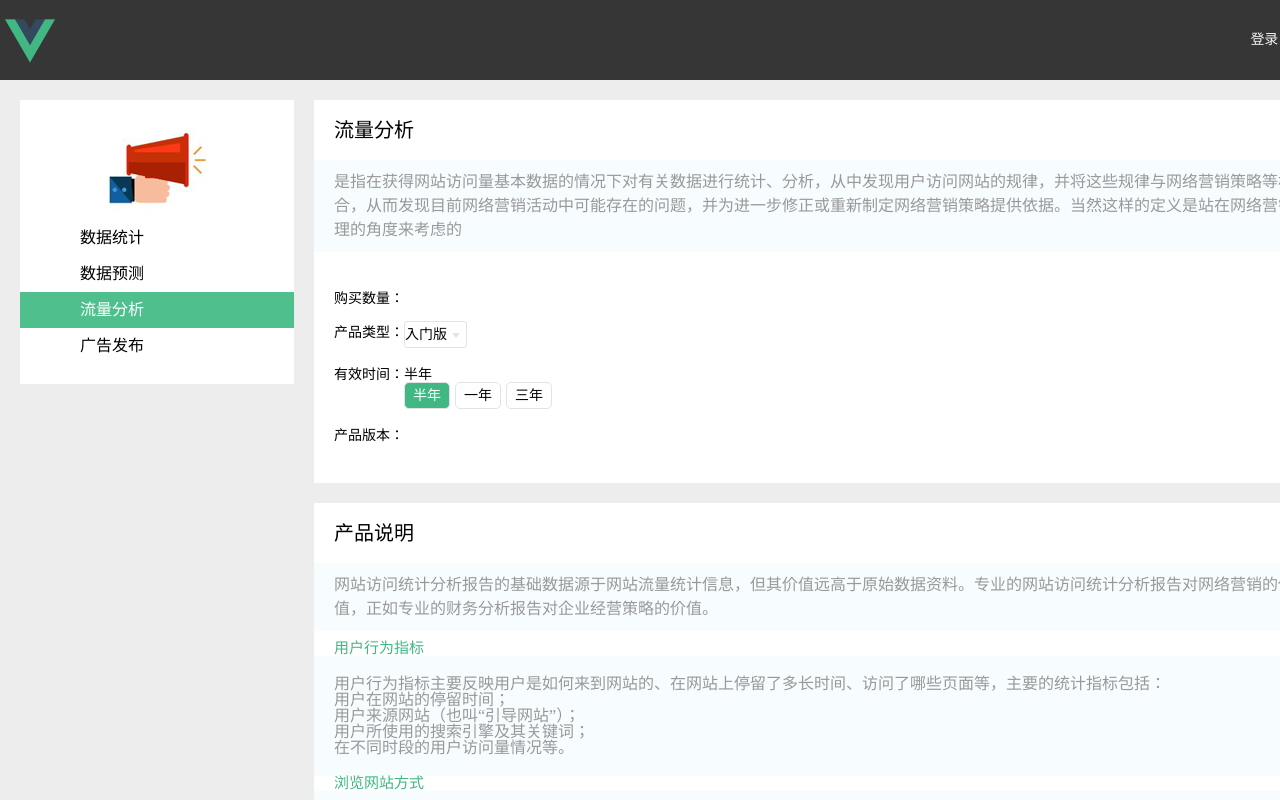
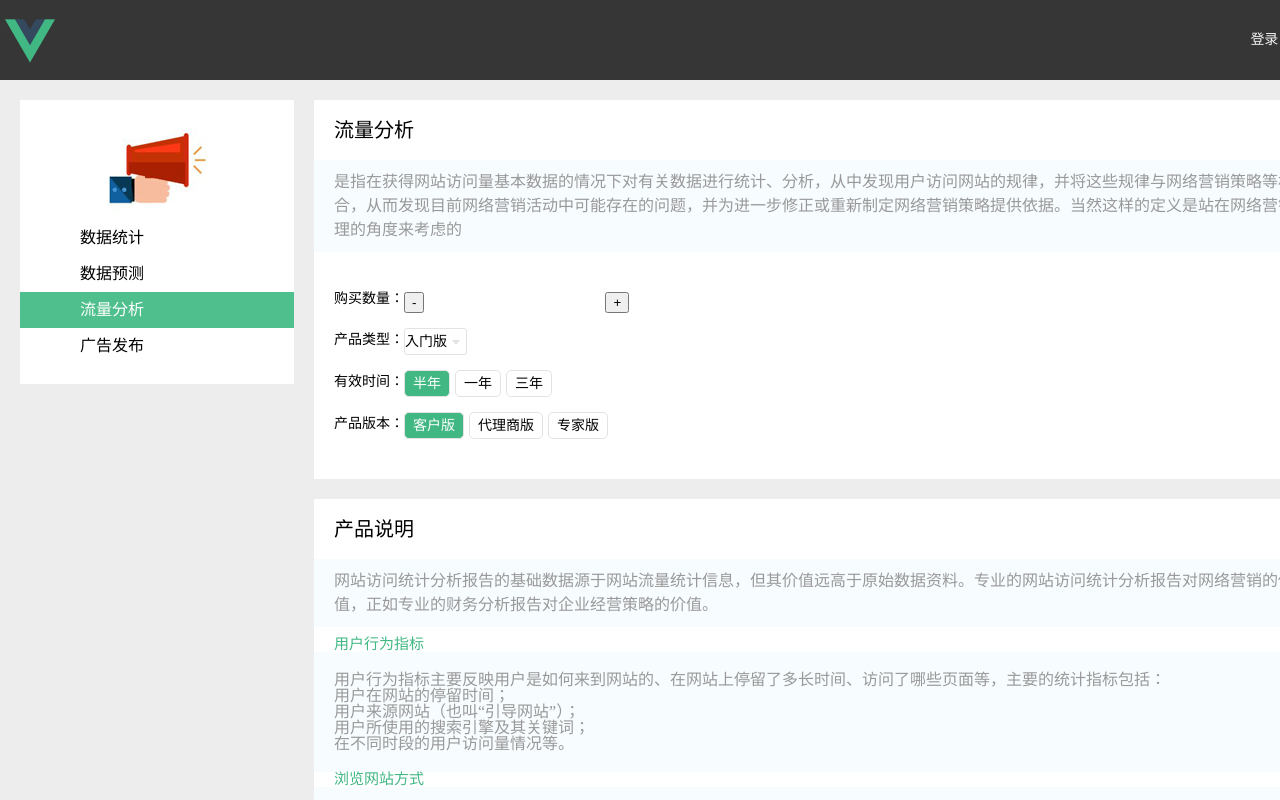
Before and after one commit to 290388252/webvue, a Vue app: page /detail/analysis in a window 1280 px wide. Shown: the top 800 px of the page. Built offline with nearby package versions, Linux system fonts and the light colour scheme; what vue-resource would draw is missing.

Commit message:
multiplychooser counter

```diff
--- a/src/components/chooser.vue
+++ b/src/components/chooser.vue
@@ -1,8 +1,5 @@
 <template>
     <div class="chooser-component">
-      <div class="chooser-show">
-        <span>{{selections[nowIndex].label}}</span>
-      </div>
       <div class="chooser-list">
         <ul v-for="(item, index) in selections">
           <li @click="chooseSelection(index)" :class="{active: index===nowIndex}">
--- /dev/null
+++ b/src/components/counter.vue
@@ -0,0 +1,22 @@
+<template>
+    <div class="counter-component">
+      <button class="counter-btn">-</button>
+      <div class="counter-show">
+        <input type="text">
+      </div>
+      <button class="counter-btn">+</button>
+    </div>
+</template>
+
+<style lang="stylus" rel="stylesheet/stylus">
+  .counter-component
+    .counter-btn
+      display inline-block
+    .counter-show
+      display inline-block
+
+</style>
+
+<script type="text/ecmascript-6">
+    export default{};
+</script>
--- /dev/null
+++ b/src/components/multiplychooser.vue
@@ -0,0 +1,72 @@
+<template>
+  <div class="chooser-component">
+    <div class="chooser-list">
+      <ul v-for="(item, index) in selections">
+        <li @click="toggleSelection(index)" :class="{active: checkActive(index)}">
+          {{item.label}}
+        </li>
+      </ul>
+    </div>
+  </div>
+</template>
+
+<style lang="stylus" rel="stylesheet/stylus">
+  .chooser-component
+    display inline-block
+    ul
+      display inline-block
+      li
+        display inline-block
+        border: 1px solid #e3e3e3
+        height 25px
+        line-height 25px
+        padding 0 8px
+        margin-right 5px
+        cursor pointer
+        border-radius 5px
+        &:hover
+          background #41B883
+          color: white
+      .active
+        background #41B883
+        color: white
+</style>
+
+<script type="text/ecmascript-6">
+  import _ from 'lodash';
+  export default{
+    props: {
+      selections: {
+        type: Array,
+        default: [{
+          label: 'test',
+          value: 0
+        }]
+      }
+    },
+    data () {
+      return {
+        nowIndex: [0]
+      };
+    },
+    methods: {
+      toggleSelection(index) {
+          console.log(this.nowIndex);
+        if (this.nowIndex.indexOf(index) === -1) {
+          this.nowIndex.push(index);
+        } else {
+          this.nowIndex = _.remove(this.nowIndex, (idx) => {
+            return idx !== index;
+          });
+        }
+        let nowObjArray = _.map(this.nowIndex, (idx) => {
+          return this.selections[idx];
+        });
+        this.$emit('on-change', nowObjArray);
+      },
+      checkActive (index) {
+        return this.nowIndex.indexOf(index) !== -1;
+      }
+    }
+  };
+</script>
--- a/src/page/detail/analysis.vue
+++ b/src/page/detail/analysis.vue
@@ -8,7 +8,9 @@
     <div class="sales-board-form">
       <div class="sales-board-formin">
         <div class="sales-board-formin-left">购买数量：</div>
-        <div class="sales-board-formin-right"></div>
+        <div class="sales-board-formin-right">
+          <counter></counter>
+        </div>
       </div>
       <div class="sales-board-formin">
         <div class="sales-board-formin-left">产品类型：</div>
@@ -19,12 +21,14 @@
       <div class="sales-board-formin">
         <div class="sales-board-formin-left">有效时间：</div>
         <div class="sales-board-formin-right">
-          <v-chooser :selections='periodLists' @on-change="onParamChange('periodLists', $event)"></v-chooser>
+          <vchooser :selections="periodLists" @on-change="onParamChange('buyType', $event)" style="margin-top: -5px"></vchooser>
         </div>
       </div>
       <div class="sales-board-formin">
         <div class="sales-board-formin-left">产品版本：</div>
-        <div class="sales-board-formin-right"></div>
+        <div class="sales-board-formin-right">
+          <vmultiplychooser :selections="versionList" @on-change="onParamChange('versions', $event)" style="margin-top: -5px"></vmultiplychooser>
+        </div>
       </div>
     </div>
     <div class="sales-board-line"></div>
@@ -105,10 +109,27 @@
 
 <script type="text/ecmascript-6">
   import VSelection from '../../components/selection.vue';
-  import VChooser from '../../components/chooser.vue';
+  import vchooser from '../../components/chooser.vue';
+  import vmultiplychooser from '../../components/multiplychooser.vue';
+  import counter from '../../components/counter.vue';
+
   export default{
       data() {
           return {
+            versionList: [
+              {
+                label: '客户版',
+                value: 0
+              },
+              {
+                label: '代理商版',
+                value: 1
+              },
+              {
+                label: '专家版',
+                value: 2
+              }
+            ],
             periodLists: [
               {
                 label: '半年',
@@ -141,7 +162,9 @@
       },
       components: {
         VSelection,
-        VChooser
+        vchooser,
+        vmultiplychooser,
+        counter
       },
       methods: {
         onParamChange(attr, val) {
```
Also changed, not shown: test.html (+7 -7 lines).
